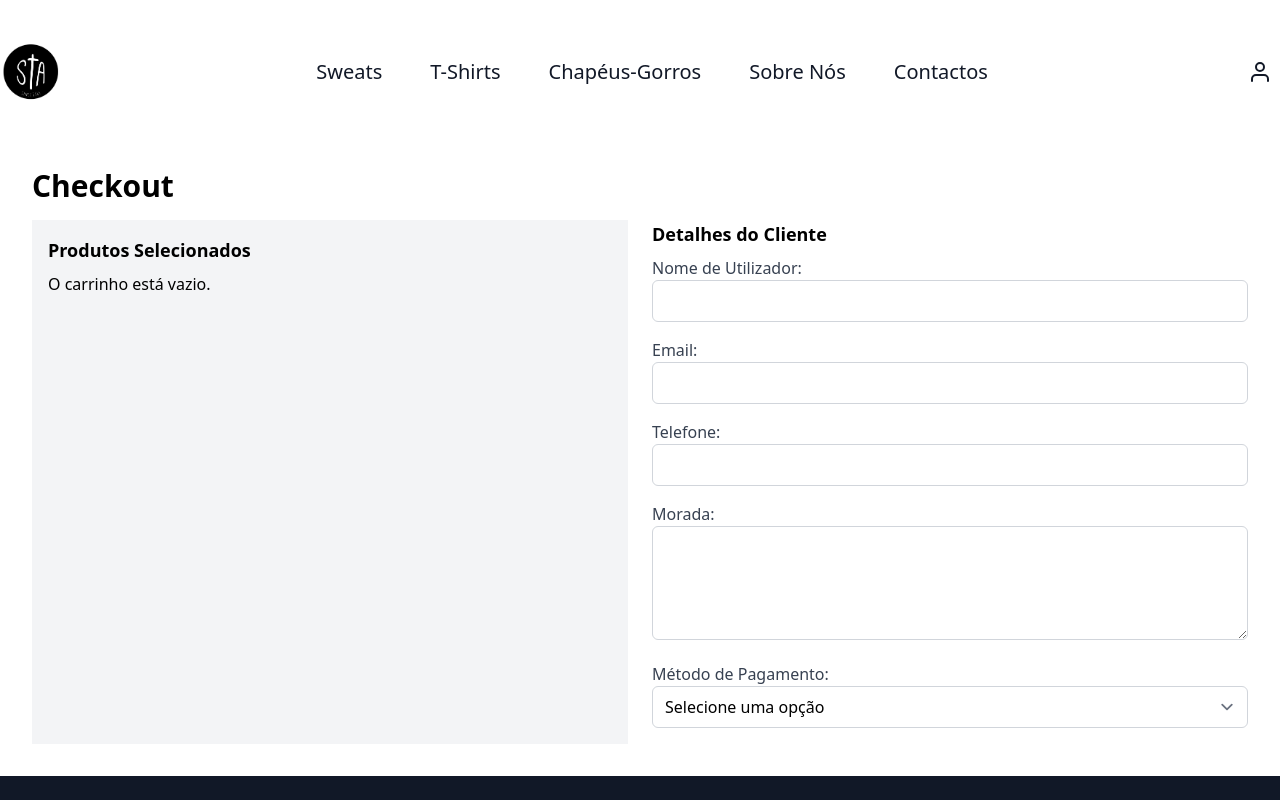
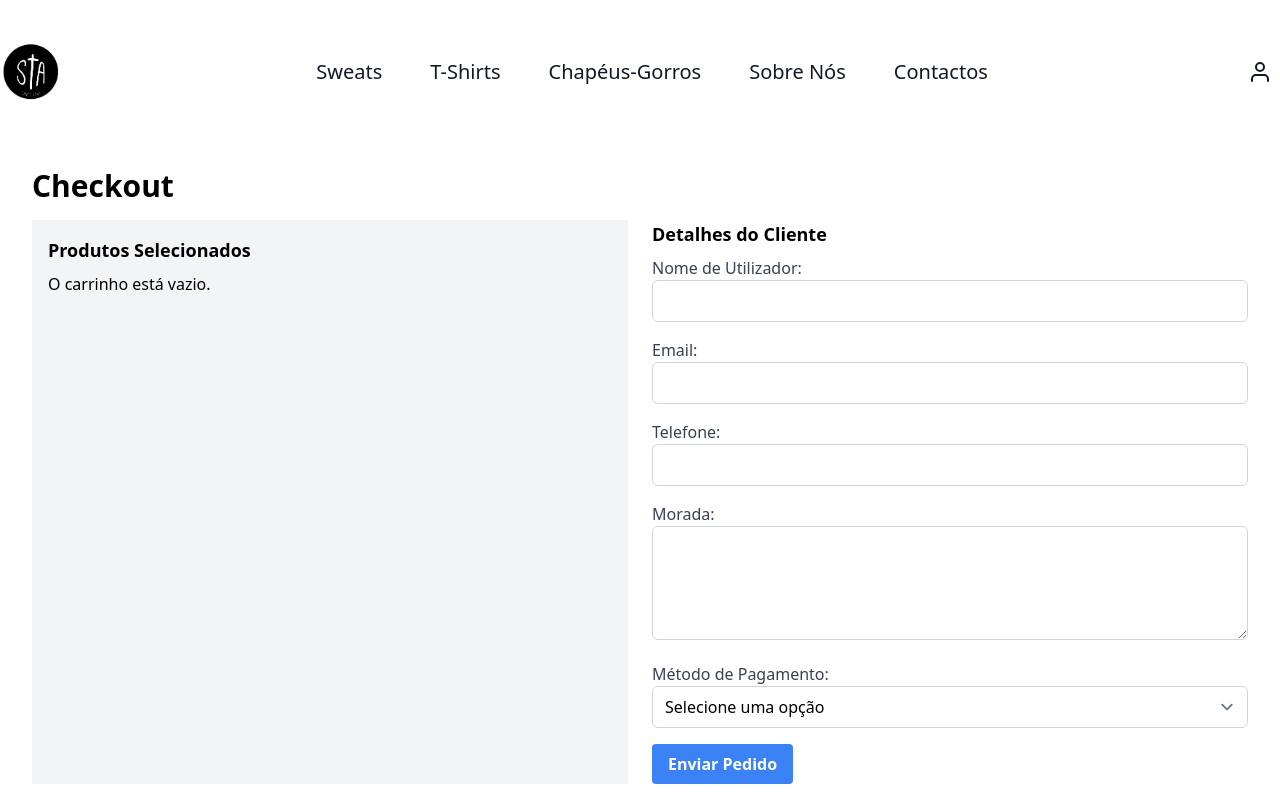
Before and after one commit to rodrigofrancoHHS/PAP, a React (Create React App) app: page /checkout in a window 1280 px wide. Shown: the top 800 px of the page. Built offline with nearby package versions, Linux system fonts and the light colour scheme.

Commit message:
Checkout

```diff
--- a/src/ProdCaps.jsx
+++ b/src/ProdCaps.jsx
@@ -8,7 +8,6 @@ function ProdCaps() {
   const apiUrl = 'https://localhost:7241';
 
   useEffect(() => {
-    debugger;
     const fetchProducts = async () => {
       try {
         const response = await fetch(`${apiUrl}/api/TodosProdutos/ListadeCaps`);
--- a/src/ProdDestaque.jsx
+++ b/src/ProdDestaque.jsx
@@ -8,7 +8,6 @@ function ProdDestaque() {
   const apiUrl = 'https://localhost:7241';
 
   useEffect(() => {
-    debugger;
     const fetchProducts = async () => {
       try {
         const response = await fetch(`${apiUrl}/api/TodosProdutos/ListadeProdutos`);
--- a/src/ProdSweats.jsx
+++ b/src/ProdSweats.jsx
@@ -8,7 +8,6 @@ function ProdSweats() {
   const apiUrl = 'https://localhost:7241';
 
   useEffect(() => {
-    debugger;
     const fetchProducts = async () => {
       try {
         const response = await fetch(`${apiUrl}/api/TodosProdutos/ListadeSweats`);
--- a/src/ProdTshirts.jsx
+++ b/src/ProdTshirts.jsx
@@ -8,7 +8,6 @@ function ProdTshirts() {
   const apiUrl = 'https://localhost:7241';
 
   useEffect(() => {
-    debugger;
     const fetchProducts = async () => {
       try {
         const response = await fetch(`${apiUrl}/api/TodosProdutos/ListadeTshirts`);
--- a/src/checkout.jsx
+++ b/src/checkout.jsx
@@ -53,6 +53,42 @@ const Checkout = () => {
 
   const handlePaymentMethodChange = (event) => {
     setPaymentMethod(event.target.value);
+  };
+
+  const handleSubmit = async (event) => {
+    event.preventDefault();
+
+    const userId = getUserIdFromCookie();
+    const cartItemsKey = `cartItems_${userId}`;
+    const storedCartItems = localStorage.getItem(cartItemsKey);
+
+    if (!storedCartItems) {
+      console.error('O carrinho está vazio.');
+      return;
+    }
+
+    try {
+      const orderData = {
+        user_id: userId,
+        email: email,
+        phone: phone,
+        address: address,
+        payment_method: paymentMethod,
+        total_price: calculateTotalPrice(),
+      };
+
+      await fetch('https://localhost:7241/api/Orders', {
+        method: 'POST',
+        headers: {
+          'Content-Type': 'application/json',
+        },
+        body: JSON.stringify(orderData),
+      });
+
+
+    } catch (error) {
+      console.error('Erro ao enviar o pedido:', error);
+    }
   };
 
   return (
@@ -146,8 +182,13 @@ const Checkout = () => {
                 {/* Adicione mais opções de pagamento aqui, se necessário */}
               </select>
             </div>
-            {/* Botão de Envio do Formulário */}
-            {/* ... */}
+            <button
+              type="submit"
+              className="bg-blue-500 hover:bg-blue-600 text-white font-semibold py-2 px-4 rounded"
+              onClick={handleSubmit}
+            >
+              Enviar Pedido
+            </button>
           </div>
         </div>
       </div>
```
